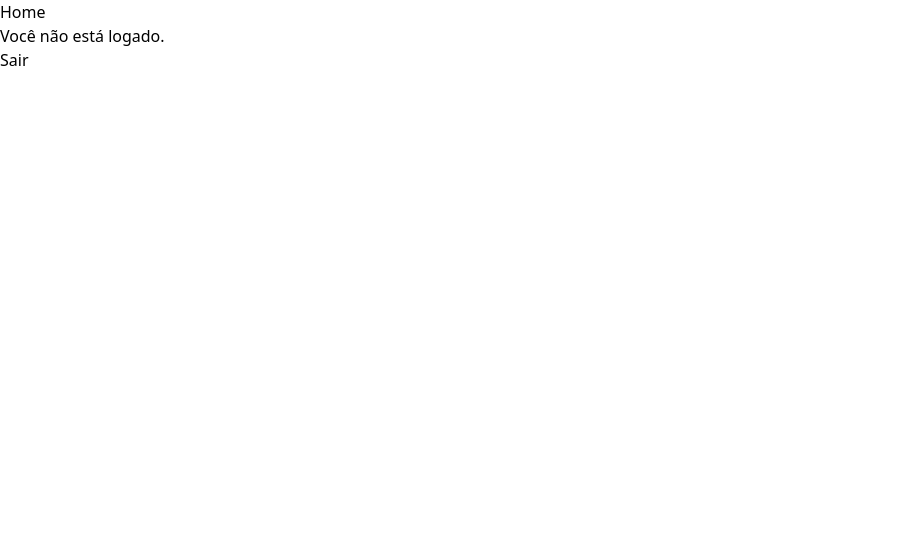
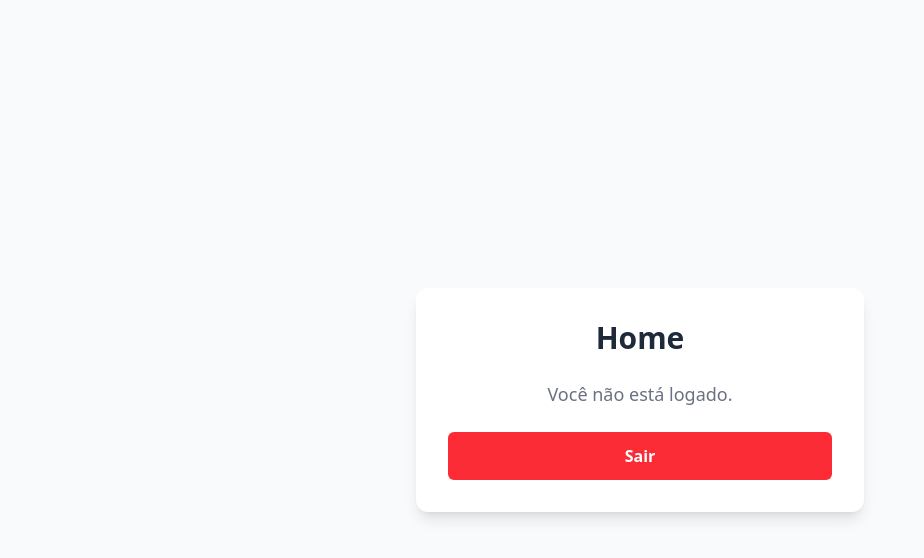
Before and after one commit to ryanvetoriano/ReactHookForm-json-server, a React app in the folder access-control-cp/access-control-cp/: page /home in a window 1280 px wide. Shown: the top 558 px of the page, without its empty margins (0-924 px from the left). Built offline with nearby package versions, Linux system fonts and the light colour scheme; the HTML template or start-up script is replaced by a standard one.

Commit message:
feat - estilizando a página home

```diff
--- a/access-control-cp/access-control-cp/src/routes/Home/index.tsx
+++ b/access-control-cp/access-control-cp/src/routes/Home/index.tsx
@@ -3,24 +3,28 @@ import { useNavigate } from "react-router-dom";
 export default function Home() {
   const user = localStorage.getItem("loggedUser");
   const parsedUser = user ? JSON.parse(user) : null;
-  const navigate = useNavigate()
+  const navigate = useNavigate();
 
   return (
-    <main>
-      <h1>Home</h1>
-      <div>
+    <main className="flex flex-col items-center justify-center min-h-screen bg-gray-50 p-4">
+      <div className="bg-white p-8 rounded-xl shadow-lg w-full max-w-md flex flex-col gap-6 text-center">
+        <h1 className="text-3xl font-bold text-gray-800">Home</h1>
+
         {parsedUser ? (
-          <p>
-            Bem-vindo, <b>{parsedUser.nome}</b> ({parsedUser.email})
+          <p className="text-gray-700 text-lg">
+            Bem-vindo, <b className="text-blue-500">{parsedUser.nome}</b> (
+            {parsedUser.email})
           </p>
         ) : (
-          <p>Você não está logado.</p>
+          <p className="text-gray-500 text-lg">Você não está logado.</p>
         )}
+
         <button
           onClick={() => {
             localStorage.removeItem("loggedUser");
             navigate("/");
           }}
+          className="bg-red-500 text-white py-3 rounded-md font-semibold hover:bg-red-600 transition"
         >
           Sair
         </button>
```
